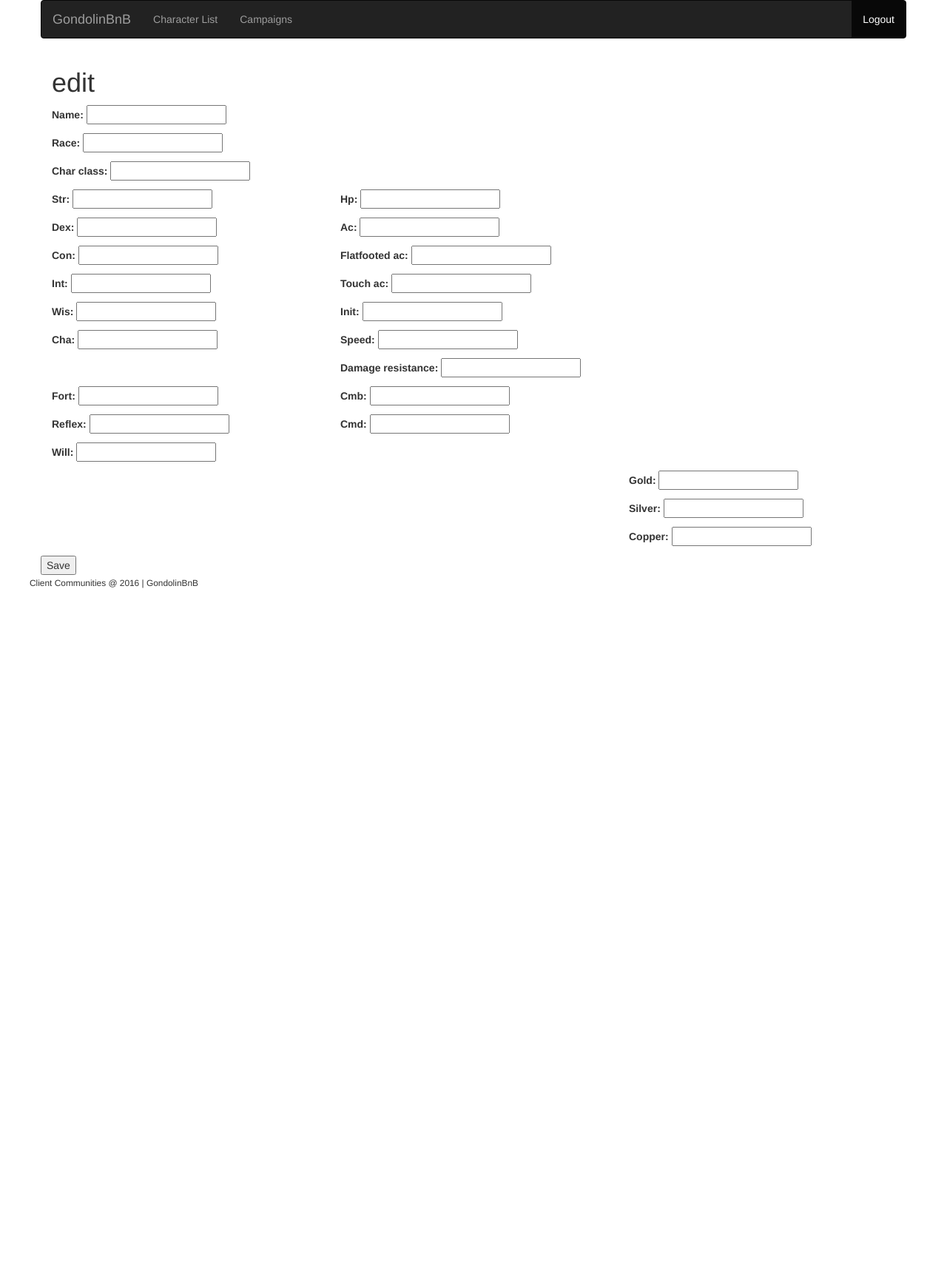
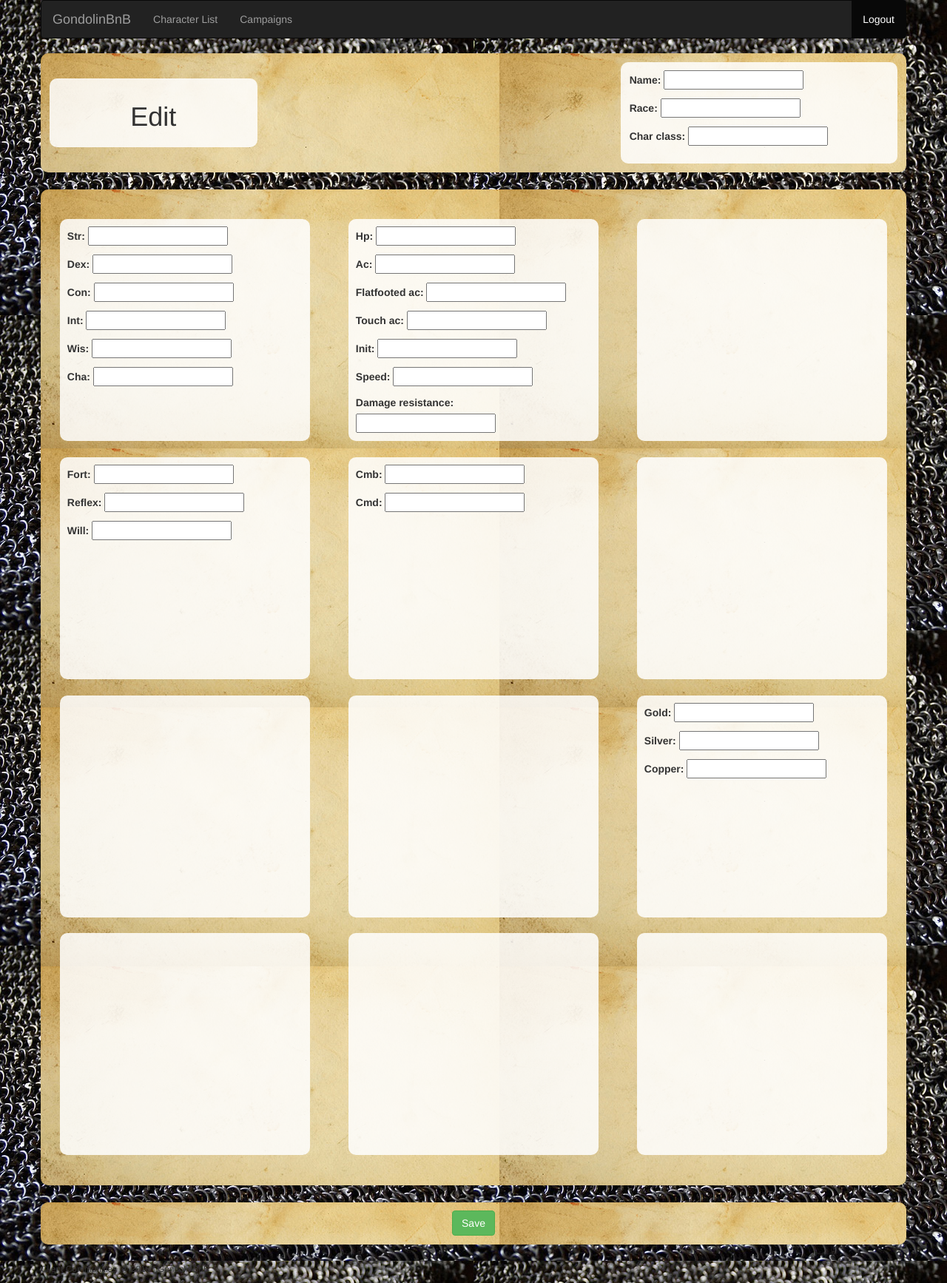
Before and after one commit to VorpalFalchion/gondolinBnB, a Django app: template templates/charsheet/edit.html in a window 1280 px wide. Shown: the whole page at 74% size. Before the commit the page ends 795 px from the top, so only its background shows below. Run offline with Django 3.2, Linux system fonts and the light colour scheme; the template is opened without the code that fills it: values that come from a table or form of the project are taken from there, others are empty; parts of the project's set-up code (start-up, migrations or seed data) failed here and were passed over; some libraries are stand-ins or nearby versions.

Commit message:
style changes to charsheet app from matt

```diff
--- a/clientcolony/static/base.css
+++ b/clientcolony/static/base.css
@@ -8,8 +8,16 @@
 .char_overview {
   background-color: #222222;
   border-radius: 1rem;
+  margin-bottom: 2%;
+}
+
+.save_button_row {
+  background-color: #222222;
+  border-radius: 1rem;
   color: #9d9d7e;
   margin-bottom: 2%;
+  margin-top: 2%;
+  padding: 1%;
 }
 
 .char_sheet {
@@ -25,4 +33,44 @@
   height: 80%;
   padding: 1rem;
   margin: 3%;
+  min-height: 300px;
+  max-height: 300px;
+  overflow-x: auto;
 }
+
+.character_card {
+  border-radius: 1rem;
+  background-color: rgba(255, 255, 255, 0.85);
+  height: 80%;
+  padding: 1rem;
+  overflow-x: auto;
+  margin-top: 10px;
+}
+
+.char_header_card {
+  border-radius: 1rem;
+  background-color: rgba(255, 255, 255, 0.85);
+  margin-top: 1%;
+  margin-bottom: 1%;
+  margin-left: 1%;
+  margin-right: 1%;
+  padding: 1%;
+}
+
+::-webkit-scrollbar {
+  display: none;
+}
+
+.col-centered {
+    float: none;
+    margin: 0 auto;
+}
+
+.vertical-align {
+    display: flex;
+    align-items: center;
+}
+
+.padding_top {
+  padding-top: 3%;
+}
--- a/templates/base.html
+++ b/templates/base.html
@@ -12,13 +12,13 @@
     <link rel="stylesheet" type="text/css" href='{% static 'base.css' %}' />
   </head>
 
-  <body>
+  <body style="background: url('{% static 'chainmail.jpg' %}')">
     <div class="container">
       <div class="row noSpaceRow">
         <nav class="navbar navbar-inverse">
           <div class="container-fluid">
             <div class="navbar-header">
-              <a class="navbar-brand" href="#">GondolinBnB</a>
+              <a class="navbar-brand" href="{% url 'home' %}">GondolinBnB</a>
             </div>
             <ul class="nav navbar-nav navbar-left">
               <li><a href="{% url 'index' %}">Character List</a></li>
--- a/templates/charsheet/edit.html
+++ b/templates/charsheet/edit.html
@@ -2,72 +2,99 @@
 
 {% block content %}
 
-<h1>edit</h1>
-
 <form method="POST" action="{% url 'edit' id=character.id %}">
   {% csrf_token %}
-  <div class='row'>
-    <div class='col-md-4 col-centered'>
+  {% load static %}
+  <div class='row char_overview vertical-align' style="background: url('{% static 'paper-background-9.jpg' %}')">
+    <div class='col-xs-3 char_header_card text-center'>
+      <h1>Edit</h1>
+    </div>
+    <div class='col-md-5 col-xs-3'>
+    </div>
+    <div class='col-md-4 col-xs-6 char_header_card'>
       {{ character_form.as_p }}
     </div>
   </div>
 
-  <div class='row'>
-    <div class='col-md-4 pre-scrollable'>
+  <div class='row char_sheet' style="background: url('{% static 'paper-background-9.jpg' %}')">
+    <div class='col-md-4 col-xs-6 pre-scrollable'>
+      <div class='card'>
         {{ stats_form.as_p }}
       </div>
+    </div>
 
-    <div class='col-md-4 pre-scrollable'>
+    <div class='col-md-4 col-xs-6 pre-scrollable'>
+      <div class='card'>
         {{ misc_form.as_p }}
       </div>
+    </div>
 
-    <div class='col-md-4 pre-scrollable'>
+    <div class='col-md-4 col-xs-6 pre-scrollable'>
+      <div class='card'>
         {{ skills_formset.as_p }}
       </div>
     </div>
 
-  <div class='row'>
-    <div class='col-md-4 pre-scrollable'>
+    <div class='col-md-4 col-xs-6 pre-scrollable'>
+      <div class='card'>
         {{ saves_form.as_p }}
       </div>
+    </div>
 
-    <div class='col-md-4 pre-scrollable'>
+    <div class='col-md-4 col-xs-6 pre-scrollable'>
+      <div class='card'>
         {{ maneuvers_form.as_p }}
       </div>
+    </div>
 
-    <div class='col-md-4 pre-scrollable'>
+    <div class='col-md-4 col-xs-6 pre-scrollable'>
+      <div class='card'>
         {{ attacks_formset.as_p }}
       </div>
     </div>
 
-  <div class='row'>
-    <div class='col-md-4 pre-scrollable'>
+    <div class='col-md-4 col-xs-6 pre-scrollable'>
+      <div class='card'>
         {{ armor_formset.as_p }}
       </div>
+    </div>
 
-    <div class='col-md-4 pre-scrollable'>
+    <div class='col-md-4 col-xs-6 pre-scrollable'>
+      <div class='card'>
         {{ spells_formset.as_p }}
       </div>
+    </div>
 
-    <div class='col-md-4 pre-scrollable'>
+    <div class='col-md-4 col-xs-6 pre-scrollable'>
+      <div class='card'>
         {{ money_form.as_p }}
       </div>
     </div>
 
-  <div class='row'>
-    <div class='col-md-4 pre-scrollable'>
+    <div class='col-md-4 col-xs-6 pre-scrollable'>
+      <div class='card'>
         {{ gear_formset.as_p }}
       </div>
+    </div>
 
-    <div class='col-md-4 pre-scrollable'>
+    <div class='col-md-4 col-xs-6 pre-scrollable'>
+      <div class='card'>
         {{ feats_formset.as_p }}
       </div>
+    </div>
 
-    <div class='col-md-4 pre-scrollable'>
+    <div class='col-md-4 col-xs-6 pre-scrollable'>
+      <div class='card'>
         {{ links_formset.as_p }}
       </div>
+    </div>
+  </div>
 
-  <input type="submit" name="submit" value="Save"/>
+  <div class='row save_button_row' style="background: url('{% static 'paper-background-9.jpg' %}')">
+    <div class='col-xs-4 col-centered'>
+      <input type="submit" name="submit" value="Save" class='btn center-block btn-success'/>
+    </div>
+  </div>
 </form>
 
 {% endblock %}
```
Also changed, not shown: templates/charsheet/index.html (+27 -10 lines), templates/charsheet/sheet.html (+10 -7 lines), templates/clientcolony/home.html (+5 -4 lines), clientcolony/static/paper-background-9.jpg (added). Lines whose indentation alone changed are shown as unchanged.
